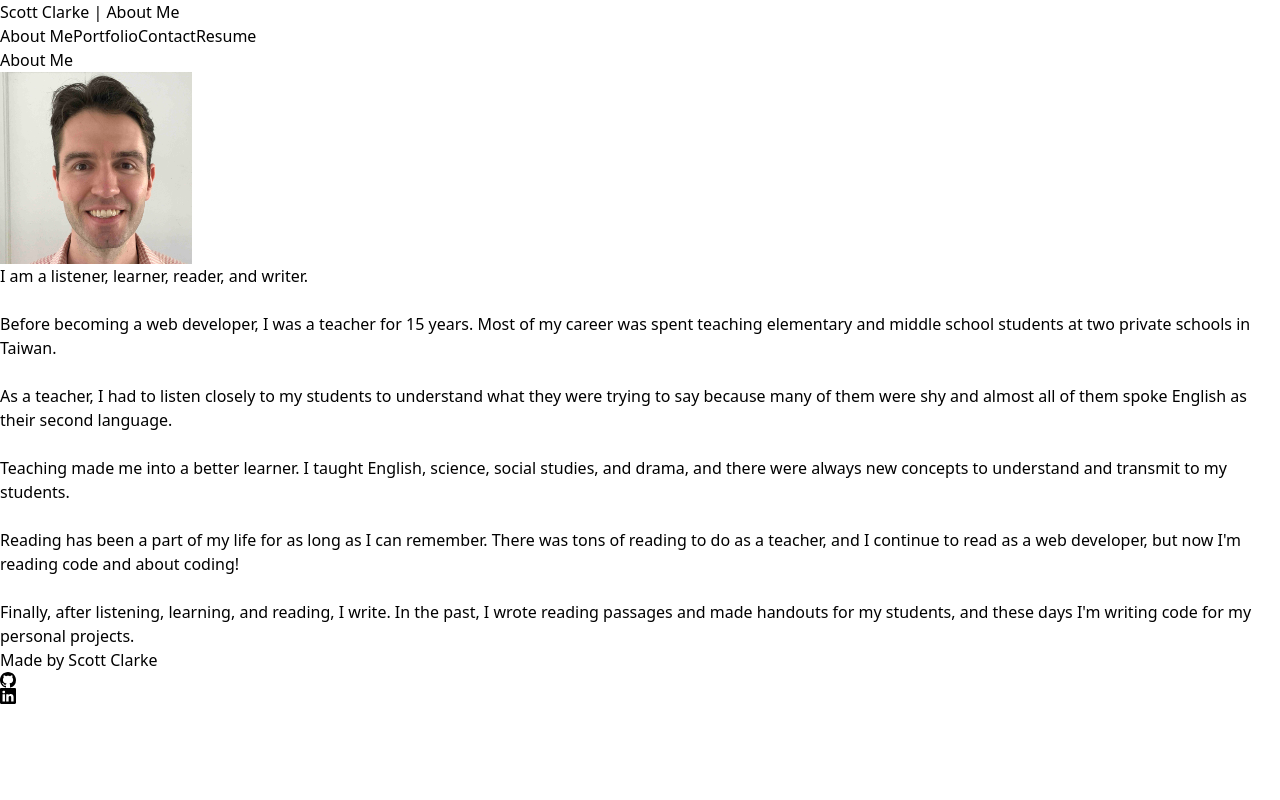
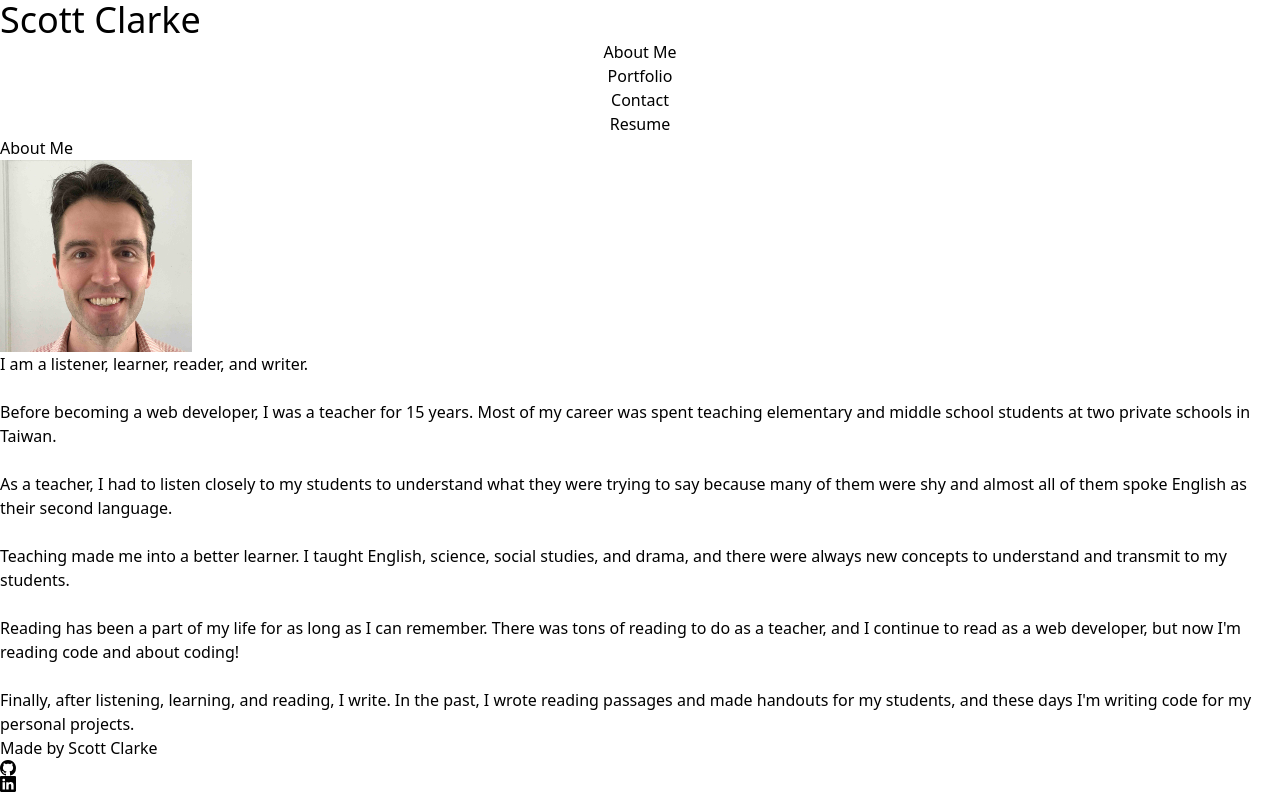
Before and after one commit to Scott-J-Clarke/dev-portfolio, a React (Vite) app: page / in a window 1280 px wide. Built offline with nearby package versions, Linux system fonts and the light colour scheme.

Commit message:
Made internal and formatting changes to 'App.jsx', 'Navigation.jsx', and 'Header.jsx' files.

```diff
--- a/src/App.jsx
+++ b/src/App.jsx
@@ -1,72 +1,73 @@
-import { useState } from 'react';
-
 import Header from './components/Header';
-// Unnecessary to import 'Nav' since it is imported into 'Header.jsx'?
-// import Nav from './components/Nav';
-// import Project from './components/Project';
 import Footer from './components/Footer';
 
-import AboutPage from './pages/AboutPage';
-import PortfolioPage from './pages/PortfolioPage';
-import ContactPage from './pages/ContactPage';
-import ResumePage from './pages/ResumePage'
-
 function App() {
-  const [currentTab, handleTabChange] = useState('About Me');
-
-  const renderTab = () => {
-    if (currentTab === 'About Me') {
-      return <AboutPage />;
-    }
-    if (currentTab === 'Portfolio') {
-      return <PortfolioPage />;
-    }
-    if (currentTab === 'Contact') {
-      return <ContactPage />;
-    }
-    if (currentTab === 'Resume') {
-      return <ResumePage />;
-    }
-    return <AboutPage />;
-  };
-
   return (
-    <>
-    <h1>Scott Clarke | {currentTab}</h1>
-    <Header
-      currentTab={currentTab}
-      handleTabChange={handleTabChange}
-    ></Header>
-    <main>{renderTab()}</main>
-    <Footer></Footer>
-    </>
-  );
+    <div>
+      <Header />
+      <Footer />
+    </div>
+  )
 }
 
 export default App;
 
-// If not setting routes from 'App.jsx', then this import seems unnecessary:
+// import React from "react"
 
-// import { Route, Routes } from "react-router-dom"
+// import { useState } from 'react';
 
-// return (
-    // <>
-      {/* <Header /> */}
-      {/* <Nav /> */}
-      {/* <AboutPage /> */}
-      {/* <PortfolioPage /> */}
-      {/* <Project /> */}
-      {/* <ContactPage /> */}
-      {/* <ResumePage /> */}
-      {/* <Footer /> */}
+// import AboutPage from './pages/AboutPage';
+// import PortfolioPage from './pages/PortfolioPage';
+// import ContactPage from './pages/ContactPage';
+// import ResumePage from './pages/ResumePage'
 
-      {/* Comment out "<Routes>" while trying to use a different format: */}
-      {/* <Routes>
-        <Route path="/" element={<AboutPage />} />
-        <Route path="portfolio" element={<PortfolioPage />} />
-        <Route path="contact" element={<ContactPage />} />
-        <Route path='resume' element={<ResumePage />} />
-      </Routes> */}
-    // </>
-  // )
-// }
+// import sunrise from './public/sunrise.jpg';
+
+// import Header from './components/Header';
+// import Footer from './components/Footer';
+
+// const [currentPage, handlePageChange] = useState('About Me'); // Have 'About Me' in 'useState' so that's where webpage wills start.
+
+//   const renderPage = () => {
+
+//     if (currentPage === 'About Me') {
+//       return <AboutPage />;
+//     }
+//     if (currentPage === 'Portfolio') {
+//       return <PortfolioPage />;
+//     }
+//     if (currentPage === 'Contact') {
+//       return <ContactPage />;
+//     }
+//     if (currentPage === 'Resume') {
+//       return <ResumePage />;
+//     }
+//   };
+
+//   return (
+//     <>
+//       {/* <div className='flex p-8'> */}
+//       <div className='container'>
+//         <img src={sunrise} alt='sunrise' className='w-full h-auto' />
+//         <div className='absolute top-0 left-0 font-bold text-white p-4 text-base sm:text-xl md:text-2xl lg:text-3xl xl:text-4xl'>
+//           Scott Clarke
+//         </div>
+//         {/* <h1 className='font-bold text-4xl'>Scott Clarke</h1> */}
+//         <Header
+//           currentPage={currentPage}
+//           handlePageChange={handlePageChange}
+//         ></Header>
+//       </div>
+//       {/* </div> */}
+//       <main>{renderPage()}</main>
+//       <Footer></Footer>
+//     </>
+//   );
+
+// console.log(currentTab);
+    // When user clicks on 'About Me' and 'Portfolio', 'currentTab' has no value.
+    // However, when user clicks on 'Contact' and 'Resume, 'currentTab' registers those values.
+    // Also, when user clicks on 'Portfolio', it takes the user to the 'About Me' page.
+
+    {/* <Header></Header>
+      <Footer></Footer> */}
--- a/src/components/Header.jsx
+++ b/src/components/Header.jsx
@@ -1,22 +1,69 @@
-import Nav from './Nav';
+import { useState } from 'react';
+import Navigation from './Navigation';
+import AboutPage from '../pages/AboutPage';
+import PortfolioPage from '../pages/PortfolioPage';
+import ContactPage from '../pages/ContactPage';
+import ResumePage from '../pages/ResumePage'
 
-function Header(props) {
-    const { currentTab, handleTabChange } = props;
+function Header() {
+    const [currentPage, handlePageChange] = useState('About Me'); // Is this needed if <AboutPage /> is landing spot?
+
+    const renderPage = () => {
+        switch(currentPage) {
+            case "About Me":
+                return <AboutPage />;
+            case "Portfolio":
+                return <PortfolioPage />;
+            case "Contact":
+                return <ContactPage />;
+            case "Resume":
+                return <ResumePage />;
+
+            default:
+                return <AboutPage />; // This would seem to set <AboutPage /> as landing spot.
+        }
+    };
 
     return (
         <div>
-            <section>
-                <header className='Navbar'>
-                    <div>
-                        <Nav
-                            currentTab={currentTab}
-                            handleTabChange={handleTabChange}
-                        ></Nav>
-                    </div>
-                </header>
-            </section>
+            <nav className='navbar'>
+                <div className='navbar-brand'>
+                    <a
+                        className='navbar-item'
+                        rel='noreferrer'
+                        target='_blank'
+                        href='https://github.com/Scott-J-Clarke?tab=repositories'
+                    >
+                        <span className='text-4xl'>Scott Clarke</span>
+                    </a>
+                </div>
+            </nav>
+            <Navigation
+                currentPage={currentPage}
+                handlePageChange={handlePageChange}
+            />
+            <main>
+                <div>{renderPage(currentPage)}</div>
+            </main>
         </div>
-    );
+    )
 }
 
 export default Header;
+
+// const { currentPage, handlePageChange } = props;
+
+//     return (
+//         <div>
+//             <section>
+//                 <header className='Navbar'>
+//                     <div>
+//                         <Nav
+//                             currentPage={currentPage}
+//                             handlePageChange={handlePageChange}
+//                         ></Nav>
+//                     </div>
+//                 </header>
+//             </section>
+//         </div>
+//     );
--- a/src/components/Nav.jsx
+++ /dev/null
@@ -1,63 +0,0 @@
-{/* Want to add styling on line below so that nav tabs will highlight on hover. */}
-{/* How can I do this using Tailwind? */}
-{/* Is there a way to add a ternary operator and Tailwind styling on line 19, 30, 41? */}
-
-import { useEffect } from 'react';
-
-function Nav(props) {
-
-  const { currentTab, handleTabChange } = props;
-
-  return (
-    <nav>
-      <ul className='flex flex-row'>
-        <li className='nav-item'>
-          <a
-            href='#about'
-            onClick={() => handleTabChange('About Me')}
-
-            className={currentTab === 'About Me'}
-            >
-              About Me
-            </a>
-        </li>
-
-        <li className='nav-item'>
-          <a
-            href='#portfolio'
-            onClick={() => handleTabChange('Portfolio')}
-
-            className={currentTab === 'Portfolio'}
-            >
-              Portfolio
-          </a>
-        </li>
-
-        <li className='nav-item'>
-          <a
-            href='#contact'
-            onClick={() => handleTabChange('Contact')}
-
-            className={currentTab === 'Contact'}
-            >
-              Contact
-            </a>
-        </li>
-
-        <li className='nav-item'>
-          <a
-            href='#resume'
-            onClick={() => handleTabChange('Resume')}
-
-            className={currentTab === 'Resume'}
-            >
-              Resume
-            </a>
-        </li>
-
-      </ul>
-    </nav>
-  )
-}
-
-export default Nav;
--- a/src/components/Navigation.jsx
+++ b/src/components/Navigation.jsx
@@ -0,0 +1,89 @@
+function Navigation(props) {
+
+  const pages = ['About Me', 'Portfolio', 'Contact', 'Resume'];
+
+  return (
+    <div className='pages text-center'>
+      <ul className='nav nav-pages'>
+        {pages.map((page) => (
+          <li
+            className={
+              props.currentPage === page ? 'nav-item is-active' : 'nav-item' // Is there a non-Bootstrap way to do this?
+            }
+            key={page}
+            >
+              <a
+                href={'#' + page.toLowerCase()}
+                onClick={() => props.handlePageChange(page)}
+                className={
+                  props.currentPage === page ? 'nav-link active' : 'nav-link' // Is there a non-Bootstrap way to do this?
+                }
+              >
+                {page}
+              </a>
+            </li>
+        ))}
+      </ul>
+    </div>
+  );
+}
+
+export default Navigation;
+
+
+// const { currentPage, handlePageChange } = props;
+
+  // Changed '#about' to '/about'
+  // Changed '#portfolio' to '/portfolio'
+  // Why do '#about' and '#portfolio' exist as hrefs but '/about' and '/portfolio' do not exist?
+
+  // return (
+  //   <nav>
+  //     <ul className='flex flex-row space-x-8 place-content-center'>
+  //       <li className='nav-item'>
+  //         <a
+  //           href='/about'
+  //           onClick={() => handlePageChange('About Me')}
+
+  //           className={currentPage === 'About Me'}
+  //           >
+  //             About Me
+  //           </a>
+  //       </li>
+
+  //       <li className='nav-item'>
+  //         <a
+  //           href='/portfolio'
+  //           onClick={() => handlePageChange('Portfolio')}
+
+  //           className={currentPage === 'Portfolio'}
+  //           >
+  //             Portfolio
+  //         </a>
+  //       </li>
+
+  //       <li className='nav-item'>
+  //         <a
+  //           href='#contact'
+  //           onClick={() => handlePageChange('Contact')}
+
+  //           className={currentPage === 'Contact'}
+  //           >
+  //             Contact
+  //           </a>
+  //       </li>
+
+  //       <li className='nav-item'>
+  //         <a
+  //           href='#resume'
+  //           onClick={() => handlePageChange('Resume')}
+
+  //           className={currentPage === 'Resume'}
+  //           >
+  //             Resume
+  //           </a>
+  //       </li>
+
+  //     </ul>
+  //   </nav>
+  // )
--- a/src/pages/AboutPage.jsx
+++ b/src/pages/AboutPage.jsx
@@ -1,10 +1,10 @@
 import profileImage from '../public/scott-photo.jpg';
 
-export default function AboutPage() {
+function About() {
     return (
         <div>
             <h1>About Me</h1>
-            <img src={profileImage} style={{ width: '15%' }} alt='profile' />
+            <img src={profileImage} style={{ width: '15%' }} alt='profile photo' />
             <p>
                 I am a listener, learner, reader, and writer. <br/> <br/>
                 Before becoming a web developer, I was a teacher for 15 years. Most of my career was spent teaching  elementary and middle school students at two private schools in Taiwan. <br/> <br/>
@@ -16,3 +16,5 @@ export default function AboutPage() {
         </div>
     );
 }
+
+export default About;
--- a/src/pages/ResumePage.jsx
+++ b/src/pages/ResumePage.jsx
@@ -1,6 +1,5 @@
 import scottResume from '../public/scott-resume-for-portfolio.pdf';
 import { BsCloudDownload } from 'react-icons/bs';
-
 
 // All the styling below is done in Bootstrap (not Tailwind!):
 function Resume() {
```
